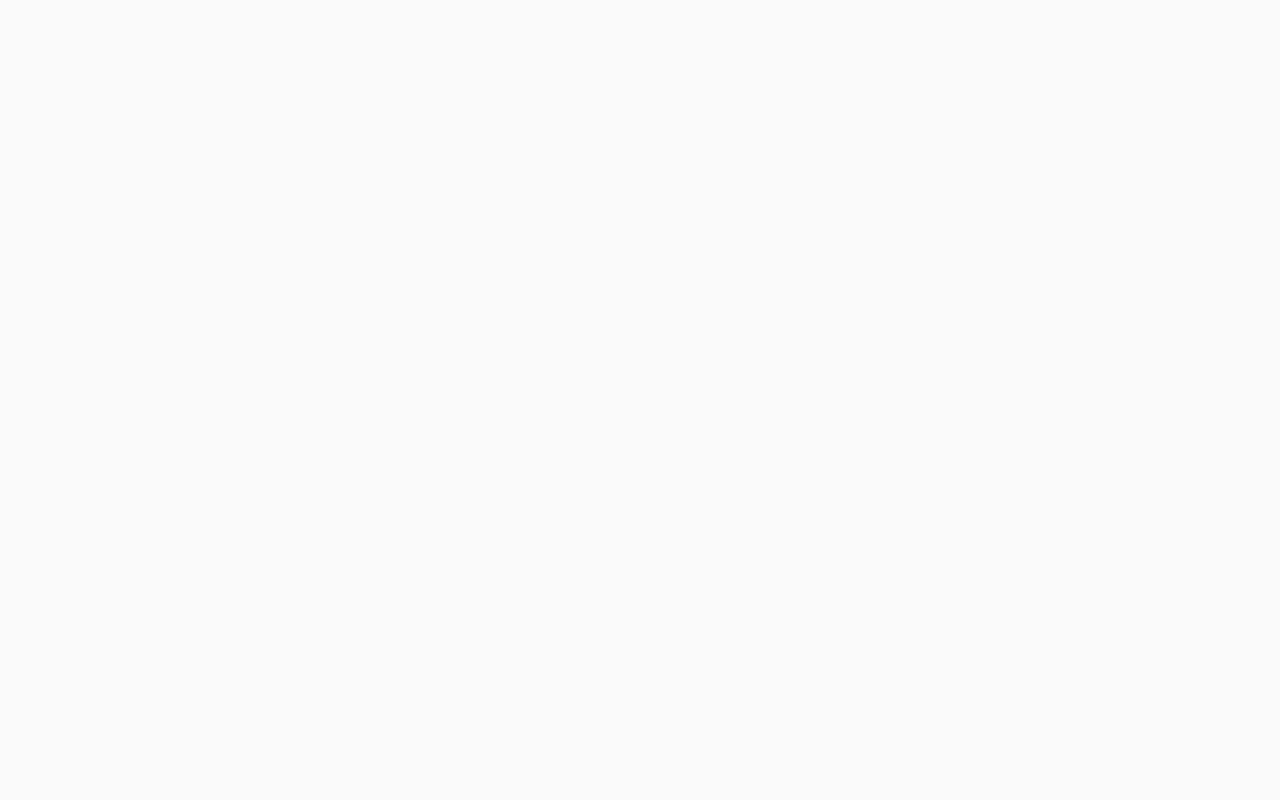
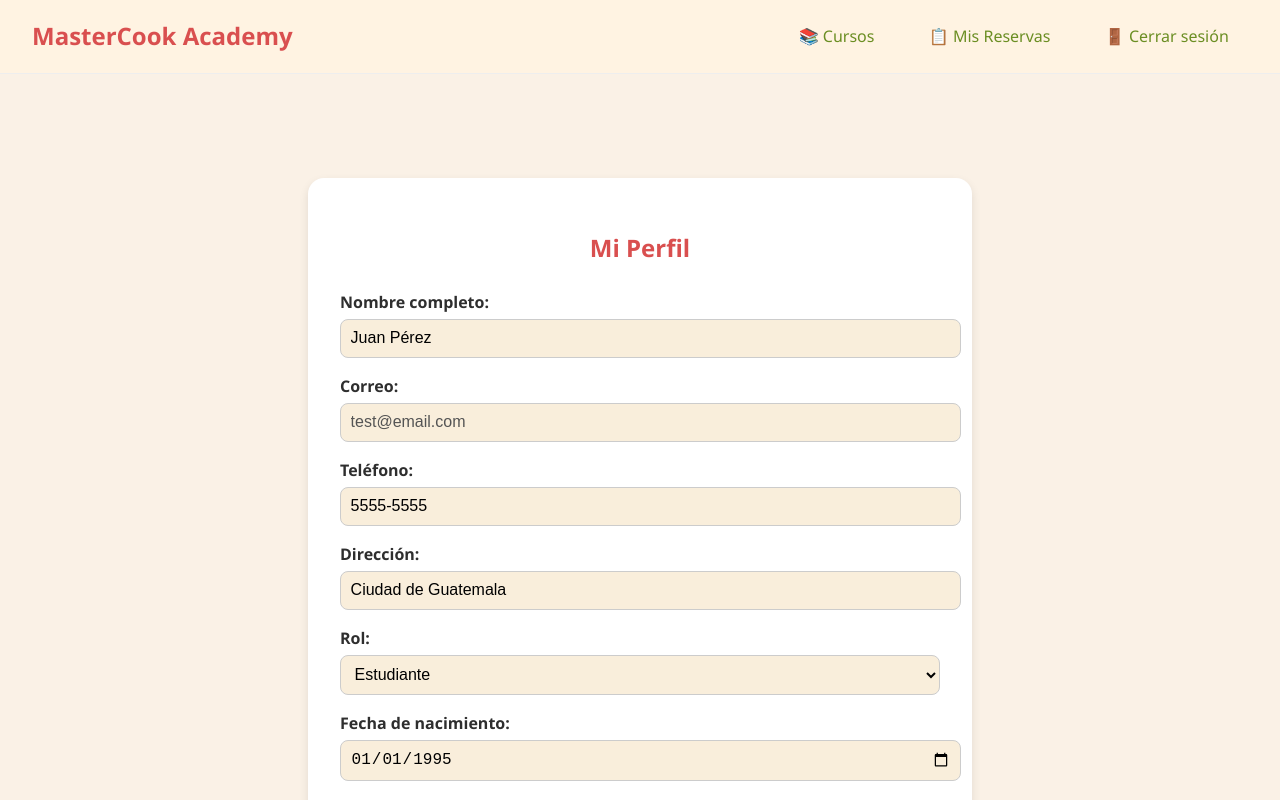
Before and after one commit to PabloBocel/ProyectoFInalAnalisis, a React (Vite) app in the folder frontend/: page /perfil in a window 1280 px wide. Before the commit this address had no page. Built offline with nearby package versions, Linux system fonts and the light colour scheme.

Commit message:
creacion de perfil

```diff
--- a/frontend/src/App.jsx
+++ b/frontend/src/App.jsx
@@ -3,6 +3,7 @@ import LoginRegister from './pages/LoginRegister';
 import PaginaPrincipal from './pages/PaginaPrincipal';
 import LandingPage from './pages/LandingPage';
 import MisReservas from './pages/MisReservas';
+import Perfil from './pages/Perfil';
 
 function App() {
   return (
@@ -12,6 +13,7 @@ function App() {
         <Route path="/login" element={<LoginRegister />} />
         <Route path="/inicio" element={<PaginaPrincipal />} />
         <Route path="/mis-reservas" element={<MisReservas />} />
+        <Route path="/perfil" element={<Perfil />} />
       </Routes>
     </Router>
   );
--- /dev/null
+++ b/frontend/src/pages/Perfil.css
@@ -0,0 +1,59 @@
+html, body {
+  background-color: #FAF1E6;
+  font-family: 'Segoe UI', sans-serif;
+}
+
+.perfil-container {
+  max-width: 600px;
+  margin: 120px auto 2rem;
+  background: #FFFFFF;
+  padding: 2rem;
+  border-radius: 1rem;
+  box-shadow: 0 4px 10px rgba(0,0,0,0.1);
+}
+
+.perfil-container h2 {
+  color: #D94F4F;
+  margin-bottom: 1.5rem;
+  text-align: center;
+}
+
+.perfil-container label {
+  display: block;
+  margin-bottom: 1rem;
+  font-weight: bold;
+  color: #2E2E2E;
+}
+
+.perfil-container input,
+.perfil-container select {
+  width: 100%;
+  padding: 0.6rem;
+  margin-top: 0.3rem;
+  border: 1px solid #ccc;
+  border-radius: 0.5rem;
+  font-size: 1rem;
+  background-color: #F9EEDB;
+}
+
+.perfil-container button {
+  background-color: #D94F4F;
+  color: white;
+  border: none;
+  padding: 0.8rem 1.5rem;
+  border-radius: 0.5rem;
+  cursor: pointer;
+  display: block;
+  margin: 1.5rem auto 0;
+}
+
+.guardado {
+  color: green;
+  text-align: center;
+  margin-top: 1rem;
+  font-weight: bold;
+}
+
+.espaciador-header {
+  height: 100px;
+}
--- /dev/null
+++ b/frontend/src/pages/Perfil.jsx
@@ -0,0 +1,74 @@
+import React, { useState } from 'react';
+import { useNavigate } from 'react-router-dom';
+import './Perfil.css';
+
+export default function Perfil() {
+  const navigate = useNavigate();
+  const [datos, setDatos] = useState({
+    nombre: 'Juan Pérez',
+    correo: 'test@email.com',
+    telefono: '5555-5555',
+    direccion: 'Ciudad de Guatemala',
+    rol: 'Estudiante',
+    nacimiento: '1995-01-01',
+  });
+  const [guardado, setGuardado] = useState(false);
+
+  const handleChange = (e) => {
+    setDatos({ ...datos, [e.target.name]: e.target.value });
+  };
+
+  const handleGuardar = () => {
+    setGuardado(true);
+    setTimeout(() => setGuardado(false), 2000);
+  };
+
+  return (
+    <>
+      <header className="header-principal">
+        <h1>MasterCook Academy</h1>
+        <div className="perfil-nav">
+          <button onClick={() => navigate('/inicio')}>📚 Cursos</button>
+          <button onClick={() => navigate('/mis-reservas')}>📋 Mis Reservas</button>
+          <button onClick={() => navigate('/')}>🚪 Cerrar sesión</button>
+        </div>
+      </header>
+
+      <div className="espaciador-header" />
+      <div className="perfil-container">
+        <h2>Mi Perfil</h2>
+
+        <label>Nombre completo:
+          <input name="nombre" value={datos.nombre} onChange={handleChange} />
+        </label>
+
+        <label>Correo:
+          <input name="correo" value={datos.correo} disabled />
+        </label>
+
+        <label>Teléfono:
+          <input name="telefono" value={datos.telefono} onChange={handleChange} />
+        </label>
+
+        <label>Dirección:
+          <input name="direccion" value={datos.direccion} onChange={handleChange} />
+        </label>
+
+        <label>Rol:
+          <select name="rol" value={datos.rol} onChange={handleChange}>
+            <option value="Estudiante">Estudiante</option>
+            <option value="Chef">Chef</option>
+            <option value="Instructor">Instructor</option>
+          </select>
+        </label>
+
+        <label>Fecha de nacimiento:
+          <input type="date" name="nacimiento" value={datos.nacimiento} onChange={handleChange} />
+        </label>
+
+        <button onClick={handleGuardar}>Guardar Cambios</button>
+        {guardado && <p className="guardado">✅ Cambios guardados</p>}
+      </div>
+    </>
+  );
+}
```
